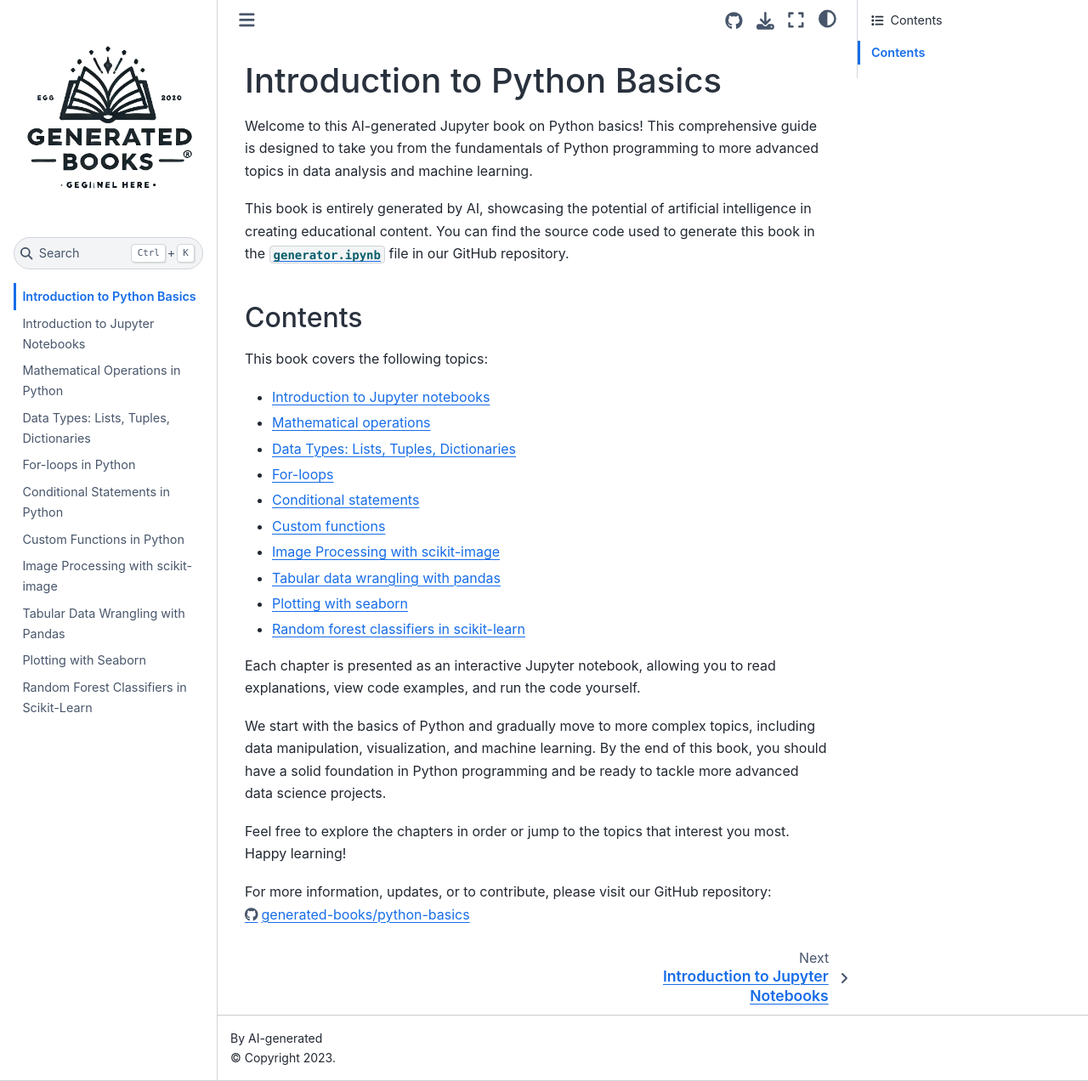
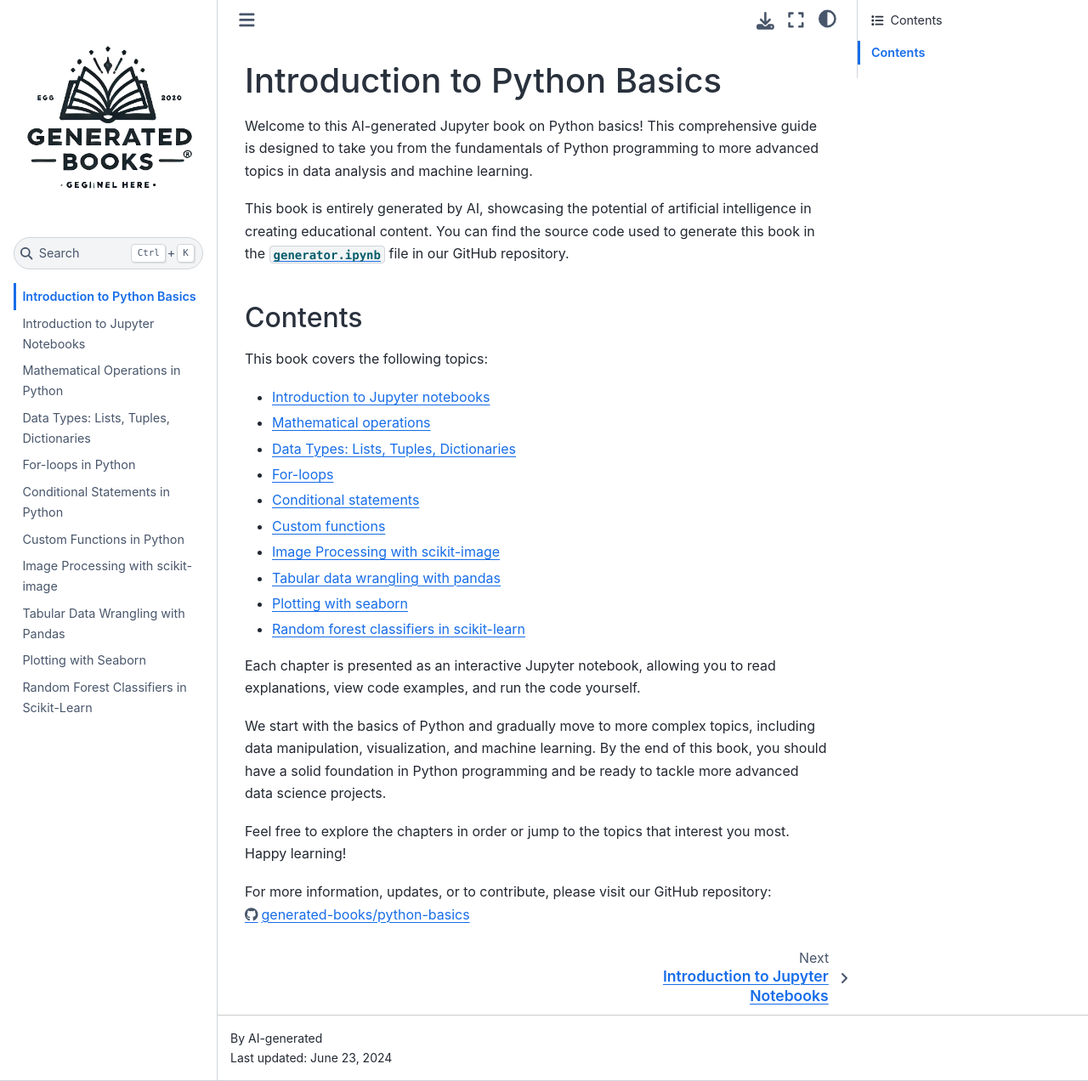
Before and after one commit to generated-books/python-basics, a Jupyter Book: the page built from docs/intro.md, in a window 1280 px wide and 1272 px high. Shown: the whole window at 85% size. Built offline with Jupyter Book 1.0.4 settings and Sphinx 7.4.7 and the Sphinx Book theme 1.1.4, drawn with Linux system fonts in a browser that asks for light colours.

Commit message:
corrected date

```diff
--- a/docs/_config.yml
+++ b/docs/_config.yml
@@ -2,7 +2,7 @@
 title: Python Basics
 author: AI-generated
 logo: ../icon.png
-copyright: "2023"
+copyright: "2024"
 only_build_toc_files: true
 
 # Force re-execution of notebooks on each build.
@@ -20,3 +20,16 @@
 html:
   use_issues_button: true
   use_repository_button: true
+
+sphinx:
+  config:
+    html_show_copyright: false
+
+# Add a bibtex file so that we can create citations
+bibtex_bibfiles:
+  - references.bib
+
+# Add last updated date
+html:
+  extra_footer: |
+    Last updated: June 23, 2024
```
Also changed, not shown: generator.ipynb.
